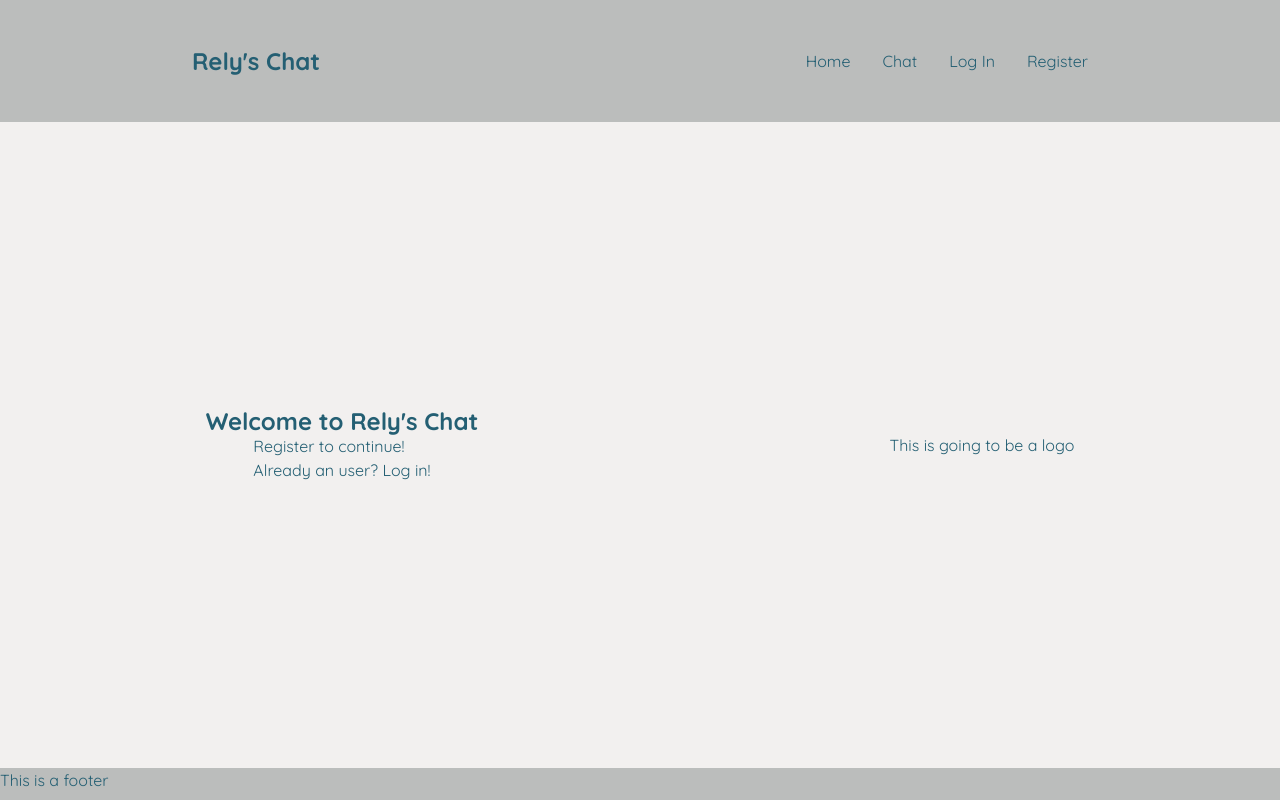
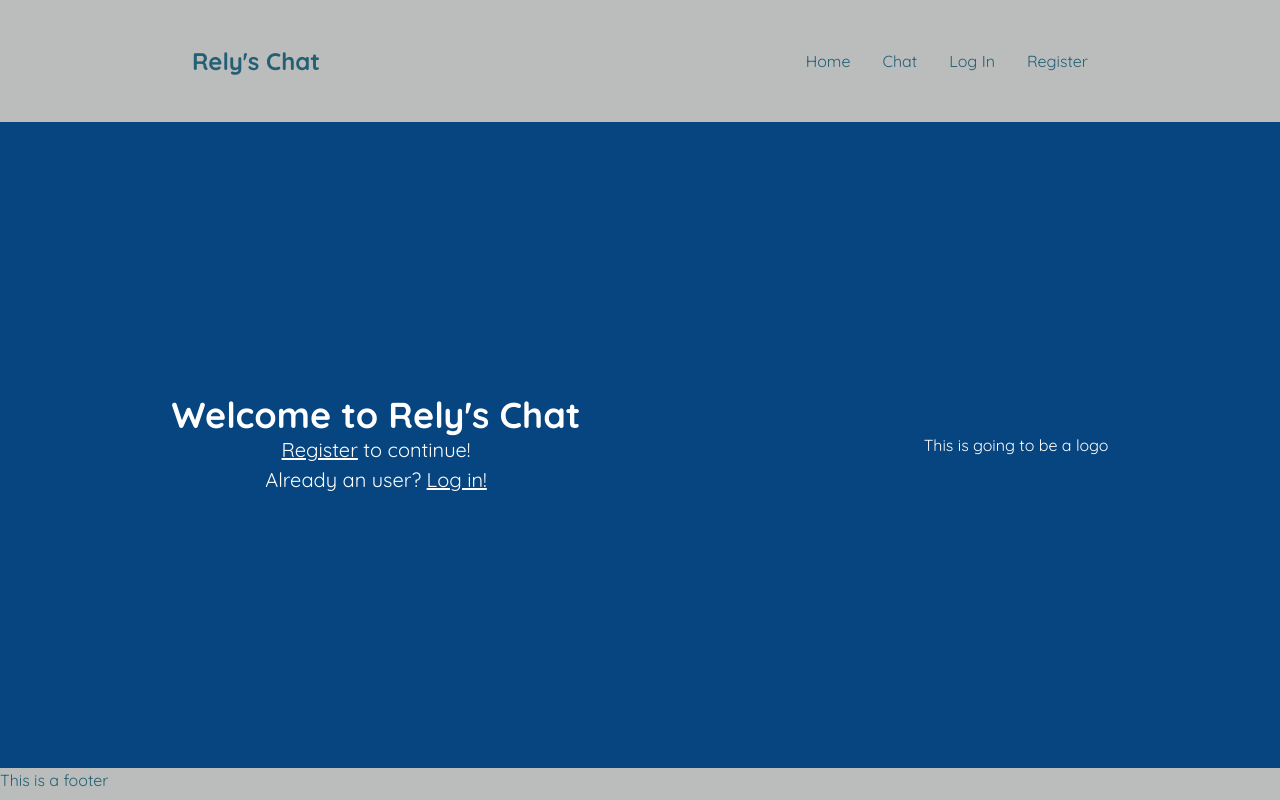
Before and after one commit to Relyful/Messaging-App, a React app in the folder frontend/: page / in a window 1280 px wide. Built offline with nearby package versions, Linux system fonts and the light colour scheme; no server answers; the HTML template or start-up script is replaced by a standard one.

Commit message:
Font sizing and decoration

```diff
--- a/frontend/src/components/Home/Home.jsx
+++ b/frontend/src/components/Home/Home.jsx
@@ -13,8 +13,8 @@ export default function Home() {
         <div className={styles.callToAction}>
         {!user ? (
           <>
-            <p>Register to continue!</p>
-            <p>Already an user? Log in!</p>
+            <p><Link to={'/register'}>Register</Link> to continue!</p>
+            <p>Already an user? <Link to={'/login'}>Log in!</Link></p>
           </>
         ) : (
         <div><Link to={'/chat'}>Continue</Link></div>
--- a/frontend/src/components/Home/Home.module.css
+++ b/frontend/src/components/Home/Home.module.css
@@ -3,8 +3,8 @@
   justify-content: space-between;
   flex-grow: 1;
 
-  background-color: #F2F0EF;
-  color: #245F73;
+  background-color: #06457f;
+  color: white;
 }
 
 .homeContainer a {
@@ -20,9 +20,20 @@
   flex-direction: column;
   justify-content: center;
   align-items: center;
+
+  font-size: 1.5rem;
 }
 
 .logo {
   justify-content: center;
   align-items: center;
 }
+
+.callToAction {
+  font-size: smaller;
+  text-align: center;
+}
+
+.callToAction a {
+  text-decoration: underline;
+}
```
